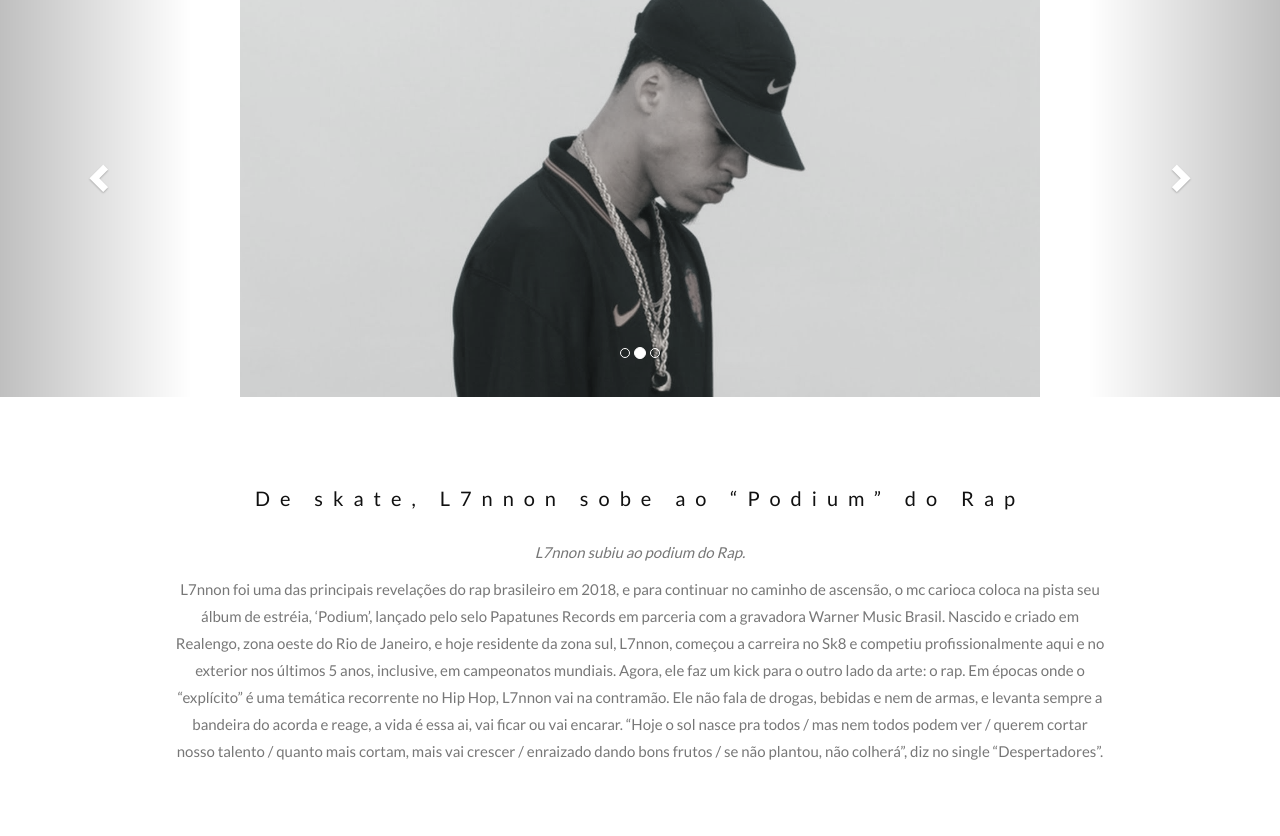
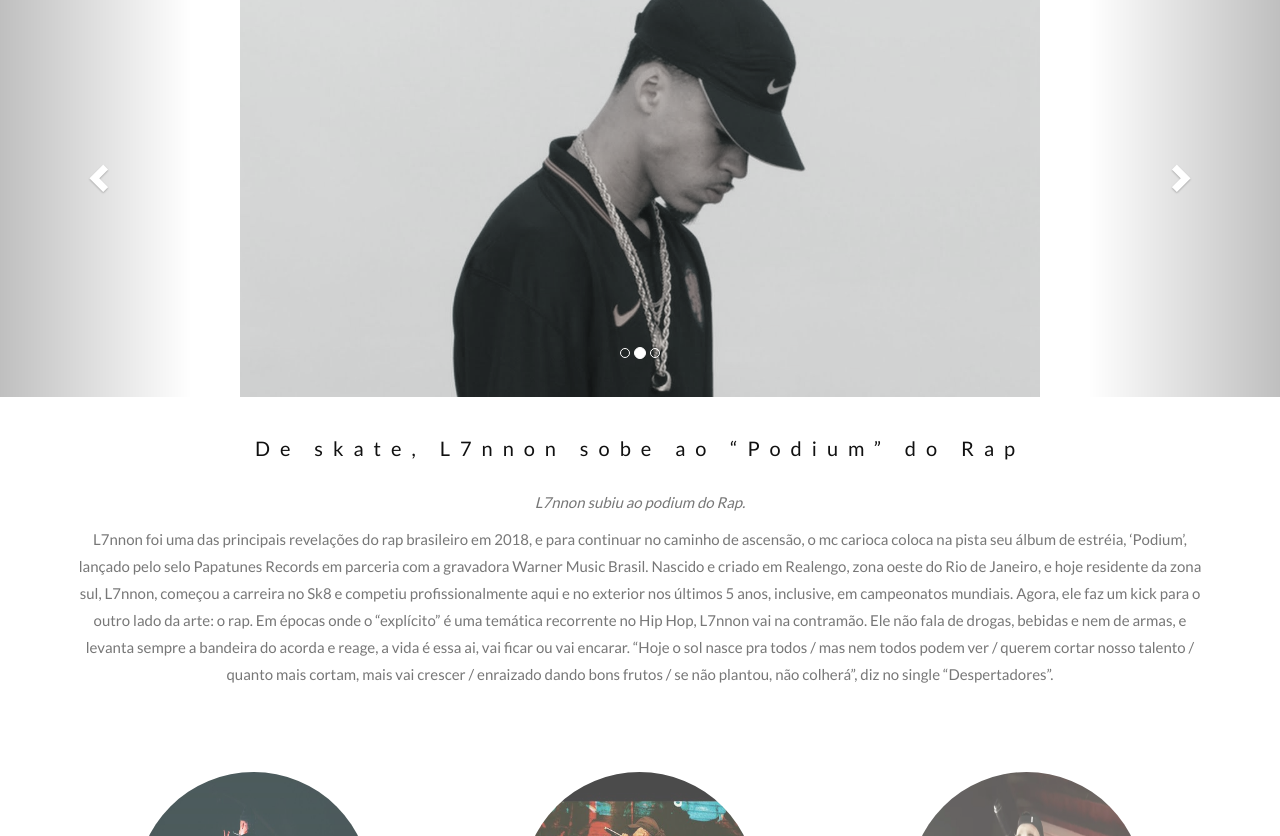
Before and after one commit to jvittu21/ProjetoExemplo, a plain HTML site: page index.html in a window 1280 px wide. Shown: the part 53-889 px from the top of the page. Drawn offline with nearby package versions, Linux system fonts and the light colour scheme.

Commit message:
mudou tamanho

```diff
--- a/index.html
+++ b/index.html
@@ -22,7 +22,7 @@
     color: #111;
   }
   .container {
-    padding: 80px 120px;
+    padding: 30px 20px;
   }
   .person {
     border: 10px solid transparent;
```
